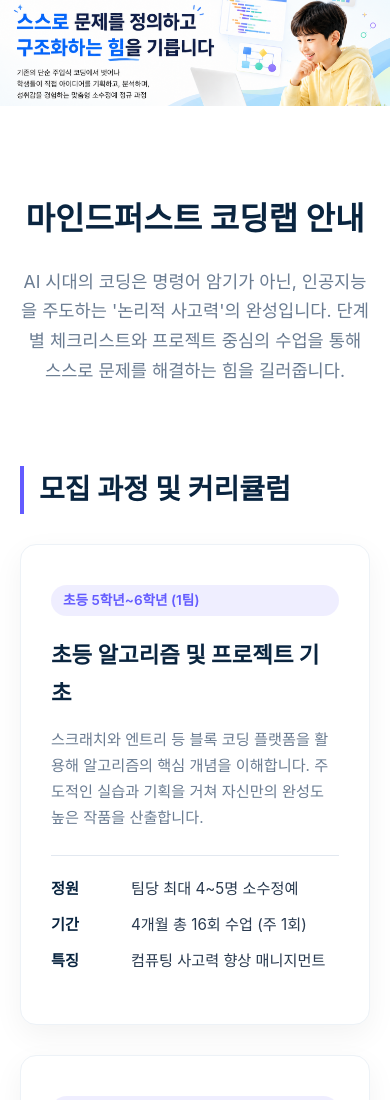
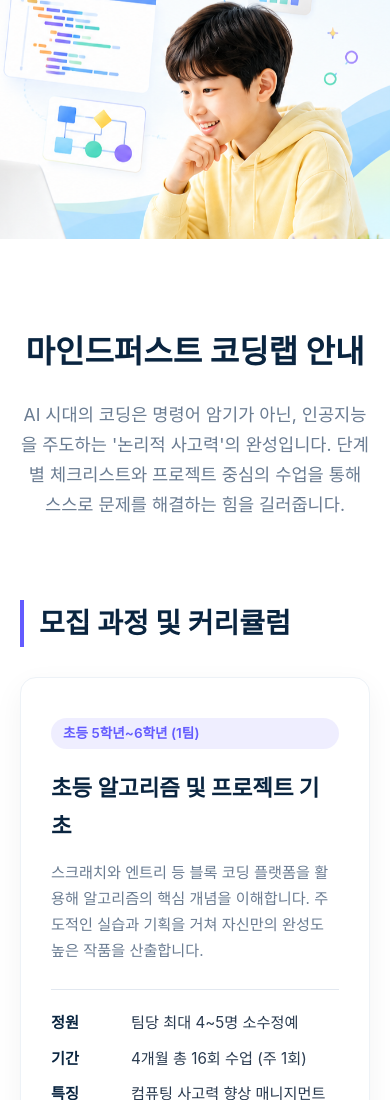
Before and after one commit to greenwave35/newmember, a plain HTML site: page index.html in a window 390 px wide. Shown: the top 1100 px of the page. Drawn offline with Linux system fonts and the light colour scheme.

Commit message:
Refactor index.html for improved layout and responsiveness
Updated the HTML structure and added responsive image support.

```diff
--- a/index.html
+++ b/index.html
@@ -287,7 +287,10 @@
 <body>
 
     <header>
-        <img src="codinglabtitle.png" alt="스스로 문제를 정의하고 구조화하는 힘을 기릅니다" class="hero-image">
+        <picture>
+            <source media="(max-width: 768px)" srcset="codinglabtitlemo_m.png">
+            <img src="codinglabtitle.png" alt="스스로 문제를 정의하고 구조화하는 힘을 기릅니다" class="hero-image">
+        </picture>
     </header>
 
     <div class="container">
```
